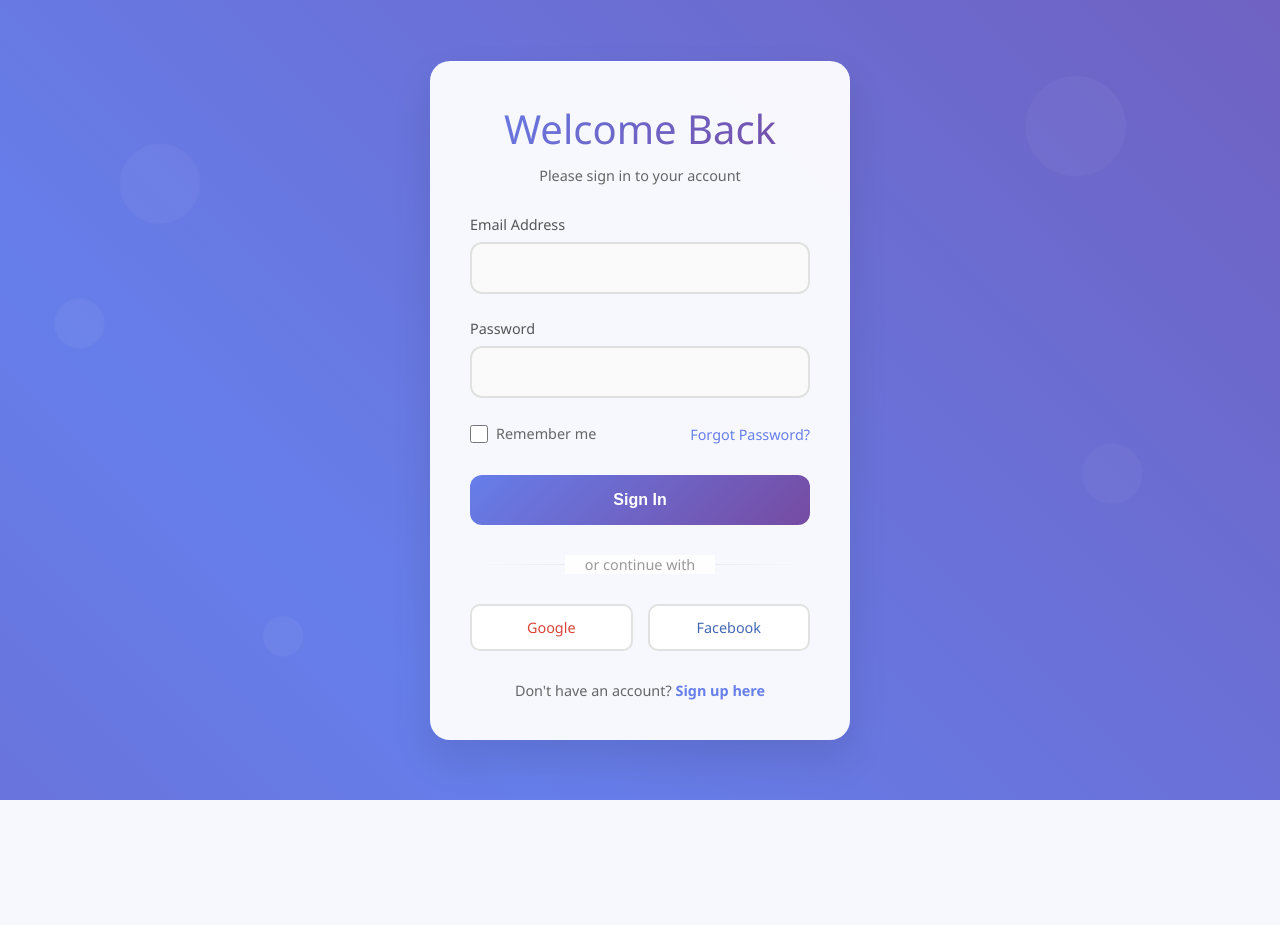
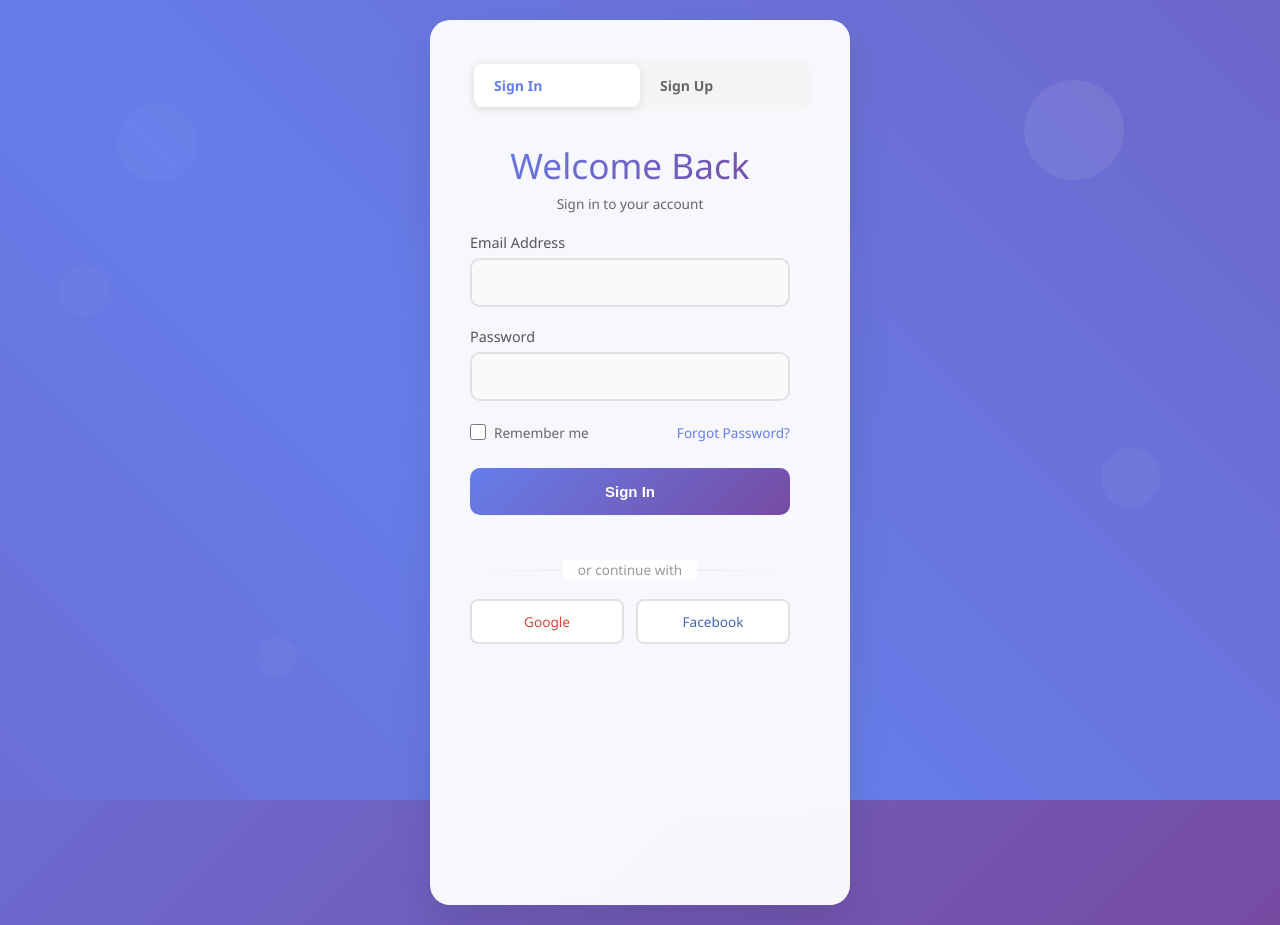
Before and after one commit to Impranjal/blog-fastapi, a Python web app: template blog/template/login.html in a window 1280 px wide. Before the commit the page ends 800 px from the top, so only its background shows below. Run offline with Jinja, Linux system fonts and the light colour scheme; the template is opened without the code that fills it, so the values that code supplies are empty.

Commit message:
Addition of register

```diff
--- a/blog/template/login.html
+++ b/blog/template/login.html
@@ -21,7 +21,7 @@
             padding: 20px;
         }
 
-        .login-container {
+        .auth-container {
             background: rgba(255, 255, 255, 0.95);
             backdrop-filter: blur(10px);
             border-radius: 20px;
@@ -30,6 +30,8 @@
             width: 100%;
             max-width: 420px;
             animation: slideIn 0.8s ease-out;
+            position: relative;
+            overflow: hidden;
         }
 
         @keyframes slideIn {
@@ -43,16 +45,96 @@
             }
         }
 
+        .tab-container {
+            display: flex;
+            margin-bottom: 30px;
+            background: #f5f5f5;
+            border-radius: 12px;
+            padding: 4px;
+            position: relative;
+        }
+
+        .tab-button {
+            flex: 1;
+            padding: 12px 20px;
+            background: none;
+            border: none;
+            border-radius: 8px;
+            cursor: pointer;
+            font-size: 14px;
+            font-weight: 600;
+            color: #666;
+            transition: all 0.3s ease;
+            position: relative;
+            z-index: 2;
+        }
+
+        .tab-button:hover {
+            color: #333;
+        }
+
+        .tab-slider {
+            position: absolute;
+            top: 4px;
+            left: 4px;
+            width: calc(50% - 4px);
+            height: calc(100% - 8px);
+            background: white;
+            border-radius: 8px;
+            box-shadow: 0 2px 8px rgba(0, 0, 0, 0.1);
+            transition: transform 0.3s ease;
+            z-index: 1;
+        }
+
+        #register-tab:checked ~ .tab-container .tab-slider {
+            transform: translateX(100%);
+        }
+
+        #login-tab:checked ~ .tab-container label[for="login-tab"],
+        #register-tab:checked ~ .tab-container label[for="register-tab"] {
+            color: #667eea;
+        }
+
+        .tab-input {
+            display: none;
+        }
+
+        .form-container {
+            position: relative;
+            overflow: hidden;
+        }
+
+        .form-content {
+            display: flex;
+            width: 200%;
+            transition: transform 0.4s ease;
+        }
+
+        #register-tab:checked ~ .form-container .form-content {
+            transform: translateX(-50%);
+        }
+
+        .login-form,
+        .register-form {
+            width: 50%;
+            padding-right: 20px;
+        }
+
+        .register-form {
+            padding-right: 0;
+            padding-left: 20px;
+        }
+
         .logo {
             text-align: center;
-            margin-bottom: 30px;
+            margin-bottom: 20px;
         }
 
         .logo h1 {
             color: #333;
-            font-size: 2.5rem;
+            font-size: 2.2rem;
             font-weight: 300;
-            margin-bottom: 10px;
+            margin-bottom: 5px;
             background: linear-gradient(135deg, #667eea 0%, #764ba2 100%);
             -webkit-background-clip: text;
             -webkit-text-fill-color: transparent;
@@ -61,17 +143,17 @@
 
         .logo p {
             color: #666;
-            font-size: 0.9rem;
+            font-size: 0.85rem;
         }
 
         .form-group {
-            margin-bottom: 25px;
+            margin-bottom: 20px;
             position: relative;
         }
 
         .form-group label {
             display: block;
-            margin-bottom: 8px;
+            margin-bottom: 6px;
             color: #555;
             font-weight: 500;
             font-size: 0.9rem;
@@ -79,10 +161,10 @@
 
         .form-group input {
             width: 100%;
-            padding: 15px 20px;
+            padding: 14px 18px;
             border: 2px solid #e1e1e1;
-            border-radius: 12px;
-            font-size: 16px;
+            border-radius: 10px;
+            font-size: 15px;
             transition: all 0.3s ease;
             background: #fafafa;
         }
@@ -104,7 +186,7 @@
             display: flex;
             justify-content: space-between;
             align-items: center;
-            margin-bottom: 30px;
+            margin-bottom: 25px;
         }
 
         .remember-me {
@@ -114,14 +196,14 @@
         }
 
         .remember-me input[type="checkbox"] {
-            width: 18px;
-            height: 18px;
+            width: 16px;
+            height: 16px;
             accent-color: #667eea;
         }
 
         .remember-me label {
             margin: 0;
-            font-size: 0.9rem;
+            font-size: 0.85rem;
             color: #666;
             cursor: pointer;
         }
@@ -129,42 +211,41 @@
         .forgot-password a {
             color: #667eea;
             text-decoration: none;
-            font-size: 0.9rem;
+            font-size: 0.85rem;
             transition: all 0.3s ease;
         }
 
         .forgot-password a:hover {
             color: #5a67d8;
             text-decoration: underline;
-            transform: translateY(-1px);
         }
 
-        .login-btn {
+        .auth-btn {
             width: 100%;
             background: linear-gradient(135deg, #667eea 0%, #764ba2 100%);
             color: white;
             border: none;
-            padding: 16px;
-            border-radius: 12px;
-            font-size: 16px;
+            padding: 15px;
+            border-radius: 10px;
+            font-size: 15px;
             font-weight: 600;
             cursor: pointer;
             transition: all 0.3s ease;
             position: relative;
             overflow: hidden;
+            margin-bottom: 25px;
         }
 
-        .login-btn:hover {
-            transform: translateY(-3px);
-            box-shadow: 0 15px 35px rgba(102, 126, 234, 0.4);
+        .auth-btn:hover {
+            transform: translateY(-2px);
+            box-shadow: 0 12px 30px rgba(102, 126, 234, 0.4);
         }
 
-        .login-btn:active {
-            transform: translateY(-1px);
-            box-shadow: 0 8px 20px rgba(102, 126, 234, 0.3);
+        .auth-btn:active {
+            transform: translateY(0);
         }
 
-        .login-btn::before {
+        .auth-btn::before {
             content: '';
             position: absolute;
             top: 0;
@@ -175,16 +256,16 @@
             transition: left 0.6s ease;
         }
 
-        .login-btn:hover::before {
+        .auth-btn:hover::before {
             left: 100%;
         }
 
         .divider {
             text-align: center;
-            margin: 30px 0;
+            margin: 20px 0;
             position: relative;
             color: #999;
-            font-size: 0.9rem;
+            font-size: 0.85rem;
         }
 
         .divider::before {
@@ -200,41 +281,37 @@
 
         .divider span {
             background: rgba(255, 255, 255, 0.95);
-            padding: 0 20px;
+            padding: 0 15px;
             position: relative;
             z-index: 2;
         }
 
         .social-login {
             display: flex;
-            gap: 15px;
-            margin-bottom: 30px;
+            gap: 12px;
+            margin-bottom: 20px;
         }
 
         .social-btn {
             flex: 1;
-            padding: 12px;
+            padding: 11px;
             border: 2px solid #e1e1e1;
-            border-radius: 10px;
+            border-radius: 8px;
             background: white;
             cursor: pointer;
             transition: all 0.3s ease;
             display: flex;
             align-items: center;
             justify-content: center;
-            font-size: 0.9rem;
+            font-size: 0.85rem;
             font-weight: 500;
             text-decoration: none;
         }
 
         .social-btn:hover {
             border-color: #ccc;
-            transform: translateY(-2px);
-            box-shadow: 0 8px 25px rgba(0, 0, 0, 0.1);
-        }
-
-        .social-btn:active {
-            transform: translateY(0);
+            transform: translateY(-1px);
+            box-shadow: 0 6px 20px rgba(0, 0, 0, 0.1);
         }
 
         .social-btn.google {
@@ -257,43 +334,64 @@
             border-color: #4267b2;
         }
 
-        .signup-link {
-            text-align: center;
-            color: #666;
-            font-size: 0.9rem;
+        .terms-checkbox {
+            display: flex;
+            align-items: flex-start;
+            gap: 10px;
+            margin-bottom: 20px;
         }
 
-        .signup-link a {
+        .terms-checkbox input[type="checkbox"] {
+            width: 16px;
+            height: 16px;
+            margin-top: 2px;
+            accent-color: #667eea;
+        }
+
+        .terms-checkbox label {
+            font-size: 0.8rem;
+            color: #666;
+            line-height: 1.4;
+            margin: 0;
+        }
+
+        .terms-checkbox a {
             color: #667eea;
             text-decoration: none;
-            font-weight: 600;
-            transition: all 0.3s ease;
         }
 
-        .signup-link a:hover {
-            color: #5a67d8;
+        .terms-checkbox a:hover {
             text-decoration: underline;
-            transform: translateY(-1px);
         }
 
         @media (max-width: 480px) {
-            .login-container {
+            .auth-container {
                 padding: 30px 25px;
                 margin: 10px;
             }
 
             .logo h1 {
-                font-size: 2rem;
+                font-size: 1.8rem;
             }
 
             .form-options {
                 flex-direction: column;
-                gap: 15px;
+                gap: 12px;
                 align-items: flex-start;
             }
 
             .social-login {
                 flex-direction: column;
+            }
+
+            .login-form,
+            .register-form {
+                padding-right: 10px;
+            }
+
+            .register-form {
+                padding-right: 0;
+                padding-left: 10px;
             }
         }
 
@@ -310,9 +408,9 @@
 
         .shape {
             position: absolute;
-            background: rgba(255, 255, 255, 0.1);
+            background: rgba(255, 255, 255, 0.08);
             border-radius: 50%;
-            animation: float 8s ease-in-out infinite;
+            animation: float 12s ease-in-out infinite;
         }
 
         .shape:nth-child(1) {
@@ -427,21 +523,34 @@
         <div class="shape"></div>
     </div>
 
-    <div class="login-container">
+    <div class="auth-container">
+        <input type="radio" id="login-tab" name="auth-tab" class="tab-input" checked>
+        <input type="radio" id="register-tab" name="auth-tab" class="tab-input">
+
+        <div class="tab-container">
+            <label for="login-tab" class="tab-button">Sign In</label>
+            <label for="register-tab" class="tab-button">Sign Up</label>
+            <div class="tab-slider"></div>
+        </div>
+
+        <div class="form-container">
+            <div class="form-content">
+                <!-- Login Form -->
+                <div class="login-form">
                     <div class="logo">
                         <h1>Welcome Back</h1>
-            <p>Please sign in to your account</p>
+                        <p>Sign in to your account</p>
                     </div>
 
                     <form action="/login" method="POST">
                         <div class="form-group">
-                <label for="email">Email Address</label>
-                <input type="email" id="email" name="email" required>
+                            <label for="login-email">Email Address</label>
+                            <input type="email" id="login-email" name="email" required>
                         </div>
 
                         <div class="form-group">
-                <label for="password">Password</label>
-                <input type="password" id="password" name="password" required>
+                            <label for="login-password">Password</label>
+                            <input type="password" id="login-password" name="password" required>
                         </div>
 
                         <div class="form-options">
@@ -454,7 +563,7 @@
                             </div>
                         </div>
 
-            <button type="submit" class="login-btn">Sign In</button>
+                        <button type="submit" class="auth-btn">Sign In</button>
                     </form>
 
                     <div class="divider">
@@ -462,16 +571,63 @@
                     </div>
 
                     <div class="social-login">
-            <a href="/auth/google" class="social-btn google">
-                Google
-            </a>
-            <a href="/auth/facebook" class="social-btn facebook">
-                Facebook
-            </a>
+                        <a href="/auth/google" class="social-btn google">Google</a>
+                        <a href="/auth/facebook" class="social-btn facebook">Facebook</a>
+                    </div>
                 </div>
 
-        <div class="signup-link">
-            Don't have an account? <a href="/signup">Sign up here</a>
+                <!-- Register Form -->
+                <div class="register-form">
+                    <div class="logo">
+                        <h1>Create Account</h1>
+                        <p>Join us and get started</p>
+                    </div>
+
+                    <form action="/register" method="POST">
+                        <div class="form-group">
+                            <label for="register-name">Full Name</label>
+                            <input type="text" id="register-name" name="name" required>
+                        </div>
+
+                        <div class="form-group">
+                            <label for="register-email">Email Address</label>
+                            <input type="email" id="register-email" name="email" required>
+                        </div>
+
+                        <div class="form-group">
+                            <label for="register-password">Password</label>
+                            <input type="password" id="register-password" name="password" required minlength="6">
+                            <div class="password-strength">
+                                Password must be at least 6 characters long
+                            </div>
+                        </div>
+
+                        <div class="form-group">
+                            <label for="confirm-password">Confirm Password</label>
+                            <input type="password" id="confirm-password" name="confirm_password" required>
+                        </div>
+
+                        <div class="terms-checkbox">
+                            <input type="checkbox" id="terms" name="terms" required>
+                            <label for="terms">
+                                I agree to the <a href="/terms">Terms of Service</a> and
+                                <a href="/privacy">Privacy Policy</a>
+                            </label>
+                        </div>
+
+                        <button type="submit" class="auth-btn">Create Account</button>
+                    </form>
+
+                    <div class="divider">
+                        <span>or sign up with</span>
+                    </div>
+
+                    <div class="social-login">
+                        <a href="/auth/google" class="social-btn google">Google</a>
+                        <a href="/auth/facebook" class="social-btn facebook">Facebook</a>
+                    </div>
+                </div>
+            </div>
         </div>
     </div>
 </body>
```
Also changed, not shown: other parts of blog/template/login.html (+24 -26 lines), blog/database/database_article.py (added, +20 -0 lines), blog/schemas.py (+31 -1 lines). Lines whose indentation alone changed are shown as unchanged.
